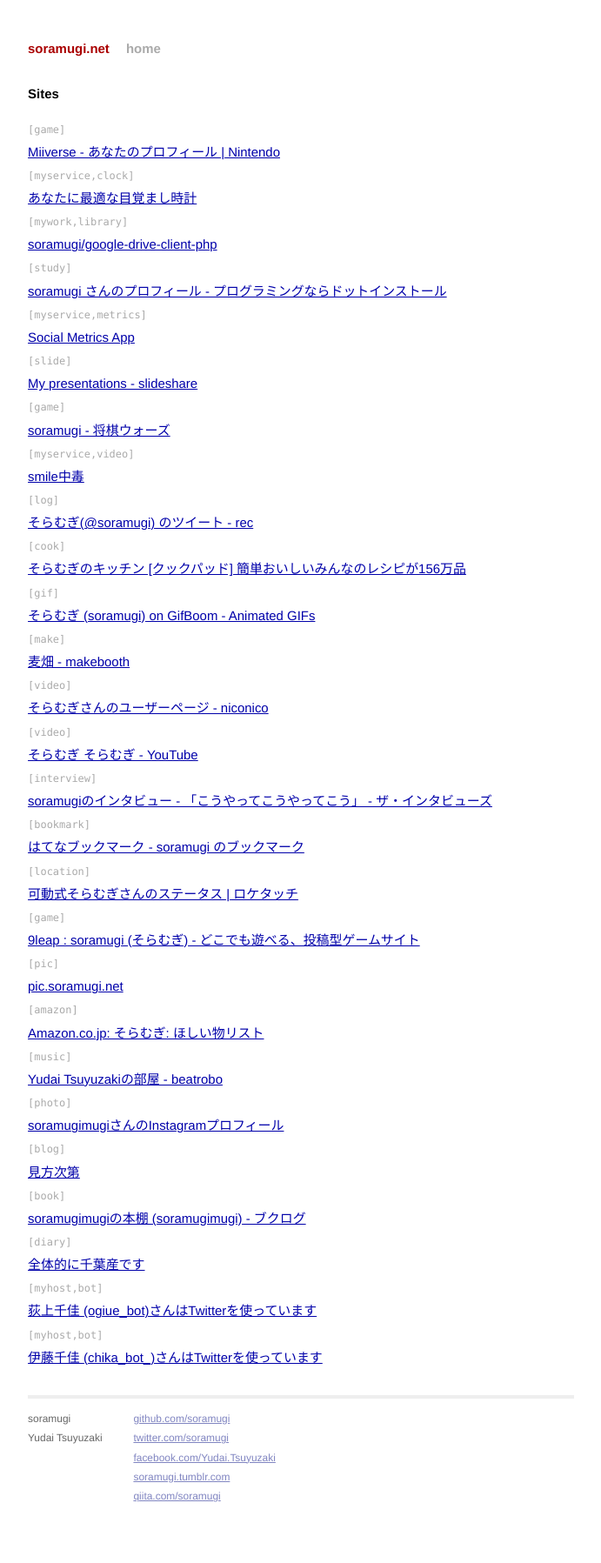
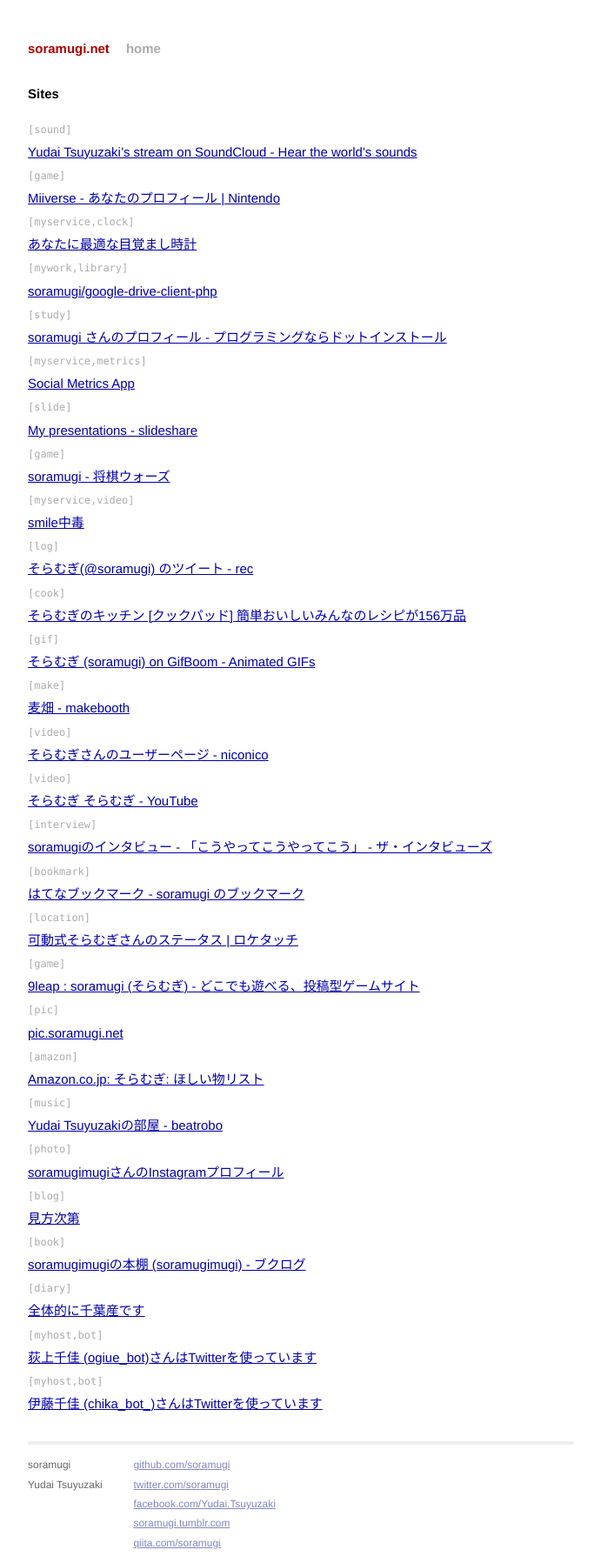
Before and after one commit to soramugi/soramugi.net, a Jekyll site: the page built from index.html, in a window 1280 px wide. Shown: the whole page at 87% size, without its empty margins (294-985 px from the left). Built offline with Jekyll 4.4.1, drawn with Linux system fonts in a browser that asks for light colours; Markdown is read by kramdown in place of the engine named in the settings; before the commit the page ends 1744 px from its top, so only the background shows below that.

Commit message:
add soundcloud

```diff
--- a/_config.yml
+++ b/_config.yml
@@ -6,6 +6,10 @@
 google_analytics_tracking_id: UA-43044942-7
 
 links:
+  -
+    tag: sound
+    title: Yudai Tsuyuzaki’s stream on SoundCloud - Hear the world’s sounds
+    url: https://soundcloud.com/yudai-tsuyuzaki
   -
     tag: game
     title: Miiverse - あなたのプロフィール | Nintendo
```
